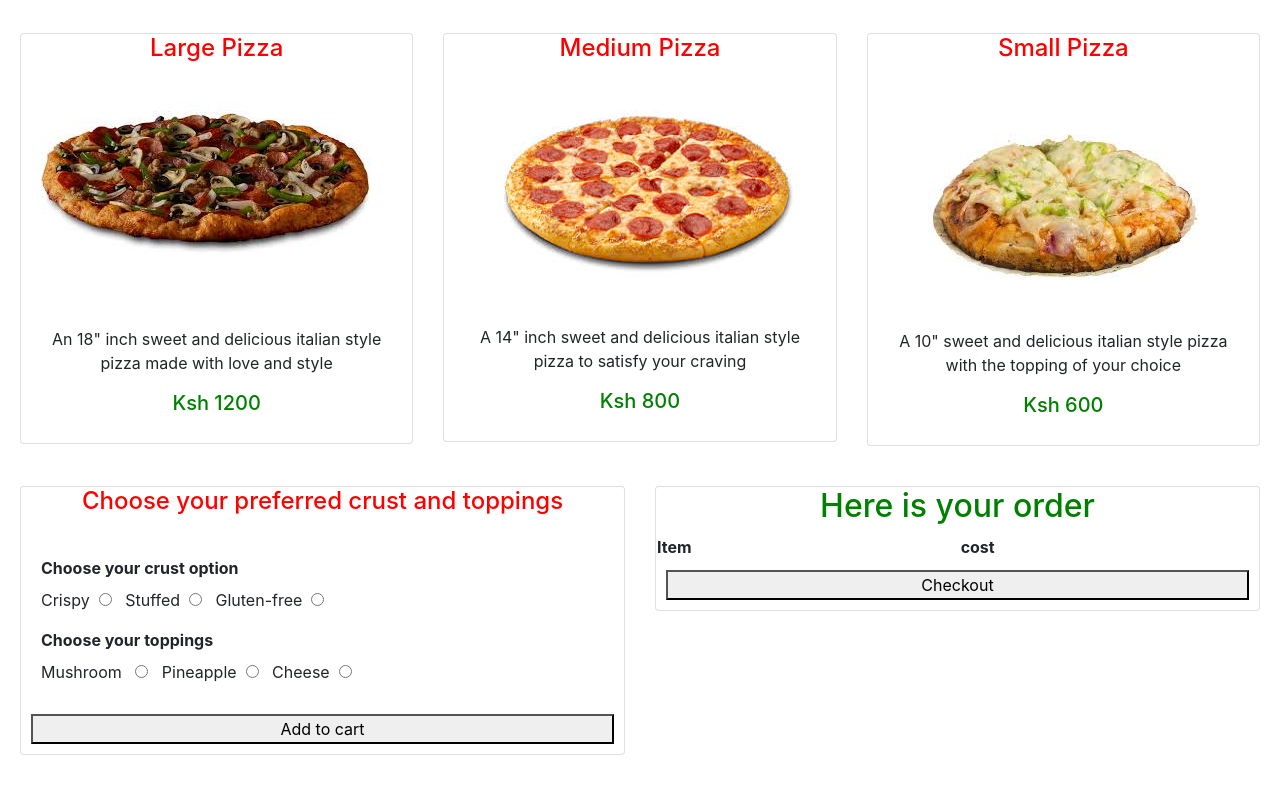
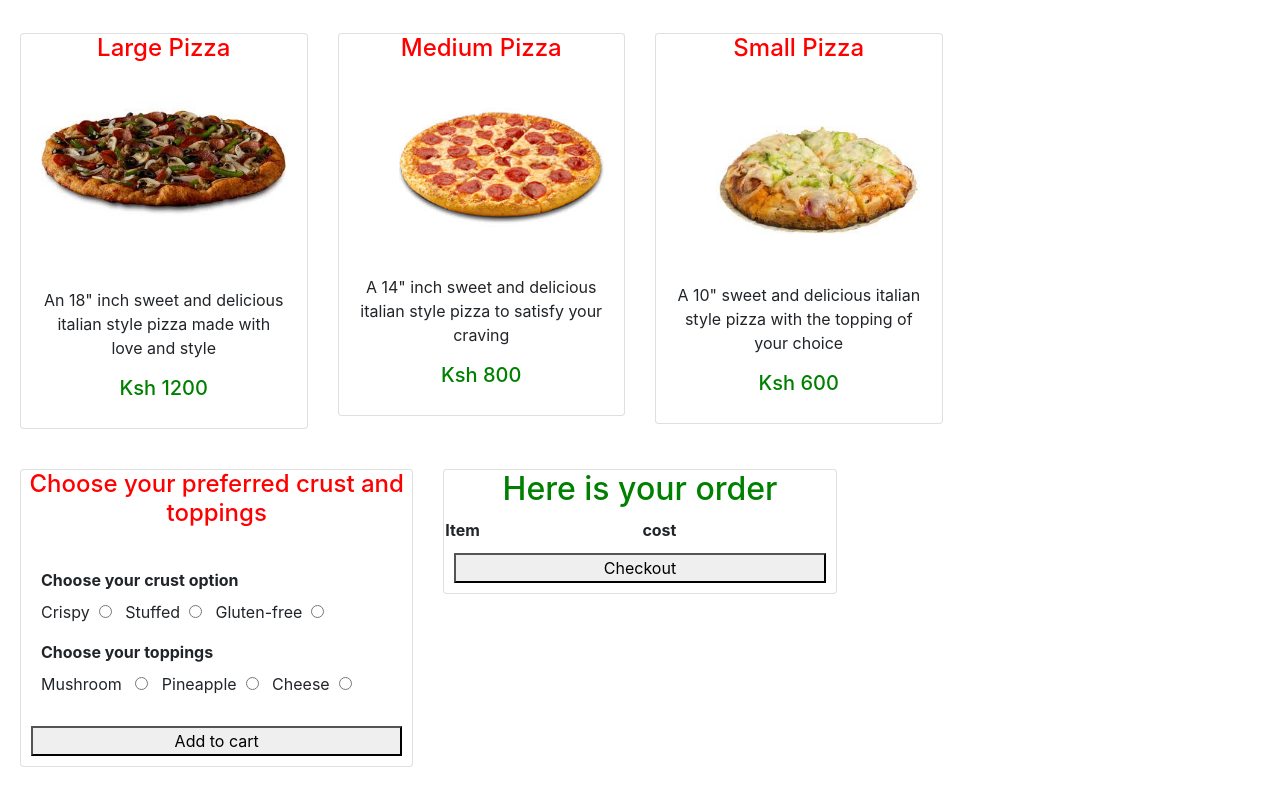
Before and after one commit to mogere/pizzanni, a plain HTML site: page index.html in a window 1280 px wide. Shown: the part 69-856 px from the top of the page. Drawn offline with Linux system fonts and the light colour scheme.

Commit message:
make responsive

```diff
--- a/index.html
+++ b/index.html
@@ -12,13 +12,13 @@
 </head>
 <body>
     <div class="container-fluid">
-            <div class="col-md-12 top">
+            <div class="col-md-12 col-sm-12 col-lg-12 top">
                     <img src="img/background.jpg" class="resize">
                     <h1 class="image-text ">Welcome to <span>Pizzani</span></h1>
                     <h3 class="image-text1 ">no <span>regrets</span></h3>
         </div>
         <div class="row">
-            <div class="col-md-12 back text-center">
+            <div class="col-md-12 col-sm-12 col-lg-12 back text-center">
                 <p></p>
                 <h3>Choose your preferred pizza</h3>
                 <p></p>
@@ -26,7 +26,7 @@
         </div>
         <div class="row sizes">
             <p></p>
-            <div class="col-md-4">
+            <div class="col-md-4 col-sm-10 col-lg-3">
                 <div class="card pointer large-pizza">
                     <div class="card-title">
                         <h4>Large Pizza</h4>
@@ -39,7 +39,7 @@
                     </div>
                 </div>
             </div>
-            <div class="col-md-4">
+            <div class="col-md-4 col-sm-10 col-lg-3">
                     <div class="card pointer medium-pizza">
                         <div class="card-title">
                             <h4>Medium Pizza</h4>
@@ -52,7 +52,7 @@
                         </div>
                     </div>
             </div>
-                <div class="col-md-4">
+                <div class="col-md-4 col-sm-10 col-lg-3">
                 <div class="card pointer small-pizza">
                     <div class="card-title">
                         <h4>Small Pizza</h4>
@@ -68,7 +68,7 @@
             <br><br>
         </div>
         <div class="row forms">
-            <div class="col-md-6">
+            <div class="col-md-6 col-sm-10 col-lg-4">
 
                     <div class="card">
                             <div class="card-title">
@@ -91,7 +91,7 @@
                           <button id="cart" onclick="extras()">Add to cart</button>
                     </div>
             </div>
-            <div class="col-md-6">
+            <div class="col-md-6 col-sm-10 col-lg-4">
                     <div class="card">
                            <h2 class="order text-center">Here is your order</h2>
                            <table class="items">
```
